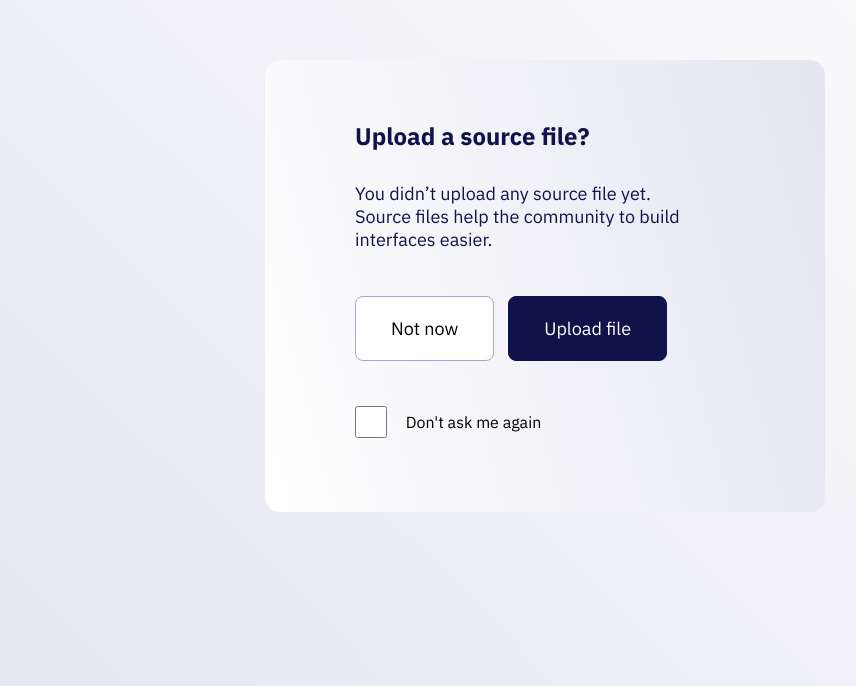
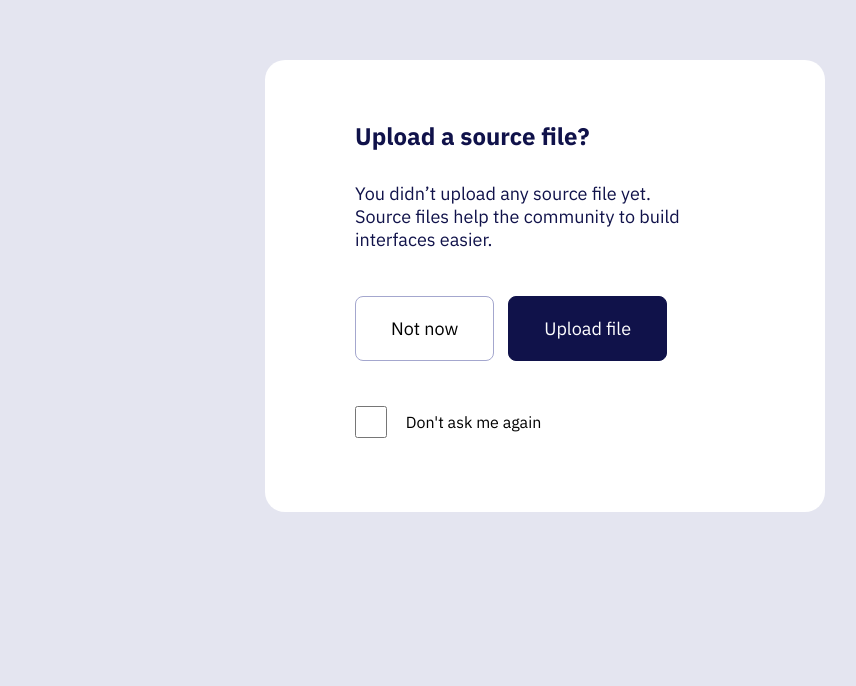
Before and after one commit to Olayinka-Ayode/UIDailyDesign3, a plain HTML site: page index.html in a window 1280 px wide. Shown: the part 114-800 px from the top of the page, without its empty margins (95-951 px from the left). Drawn offline with Linux system fonts and the light colour scheme.

Commit message:
edits border radius and removes linear backgrounds

```diff
--- a/index.html
+++ b/index.html
@@ -6,7 +6,7 @@
     <meta name="viewport" content="width=device-width, initial-scale=1.0" />
     <title>day_1408</title>
     <link rel="stylesheet" href="./styles.css" />
-    <link rel="preconnect" href="https://fonts.googleapis.com" />
+    <link rel="preconnect" href="hps://fonts.googleapis.com" />
     <link rel="preconnect" href="https://fonts.gstatic.com" crossorigin />
     <link
       href="https://fonts.googleapis.com/css2?family=IBM+Plex+Sans:wght@400;600;700&display=swap"
--- a/styles.css
+++ b/styles.css
@@ -6,7 +6,7 @@
 }
 
 body {
-    background-image: linear-gradient(45deg, #E4E5F0, #fff);
+    background-color: #E4E5F0;
     text-align: center;
     width: 100%;
     height: 100vh;
@@ -16,12 +16,11 @@ body {
 }
 
 .container {
-    background-image: linear-gradient(75deg, #FFF, #E4E5F0);
+    background-color: #FFF;
     margin: auto;
     min-height: 445px;
     min-width: 560px;
-    border-radius: 15px;
-
+    border-radius: 20px;
 }
 
 .sub-container {
```
